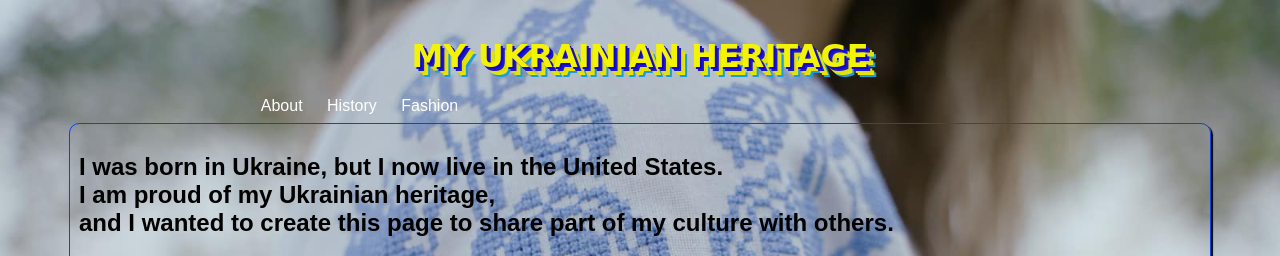
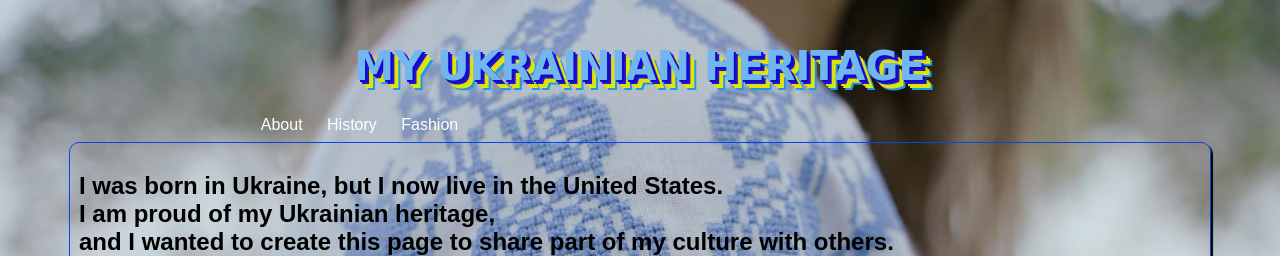
Before and after one commit to marketoshaIG/js-assignment-4-html-me-something-marketoshaIG, a website: page index.html in a window 1280 px wide. Shown: the top 256 px of the page. Drawn offline with Linux system fonts and the light colour scheme.

Commit message:
new final ready to submit

```diff
--- a/styles.css
+++ b/styles.css
@@ -20,7 +20,7 @@ body {
 }
 
 .wrapper header {
-  /* background-image: linear-gradient(blue, yellow ); */
+  /* background-image: url("pngwing.com.png"); */
   padding: .5em;
   justify-content: left;
   float: left;
@@ -34,7 +34,7 @@ body {
   }
 
   .site-title {
-    font-size: 2rem;
+    font-size: 2.5rem;
     text-align: center;
   }
 
@@ -62,7 +62,7 @@ body {
   }
 
   #intro {
-    /* background: linear-gradient(to top, #f2f603, #200aec); */
+
     border: 1px solid hsl(223, 94%, 46%);
     padding: 9px;
     border-radius: 10px;
@@ -73,7 +73,7 @@ body {
   font-size: 90px;
   font-weight: 600;
   font-family: 'Niconne', cursive;
-  color: #f3f306;
+  color: #71b6ee;
   text-shadow: 2px 2px 0px  #1406d1,
                4px 4px 0px #1d17c8,
                6px 6px 0px #e0e007,
@@ -128,7 +128,7 @@ body {
   .post-list {
     list-style-type: disc;
     margin-left: 20px;
-    color: #070bf0;
+    color: rgb(7, 7, 107);;
     line-height: 1.6;
     font-size: large;
   }
```
Also changed, not shown: pngwing.com.png (added).
